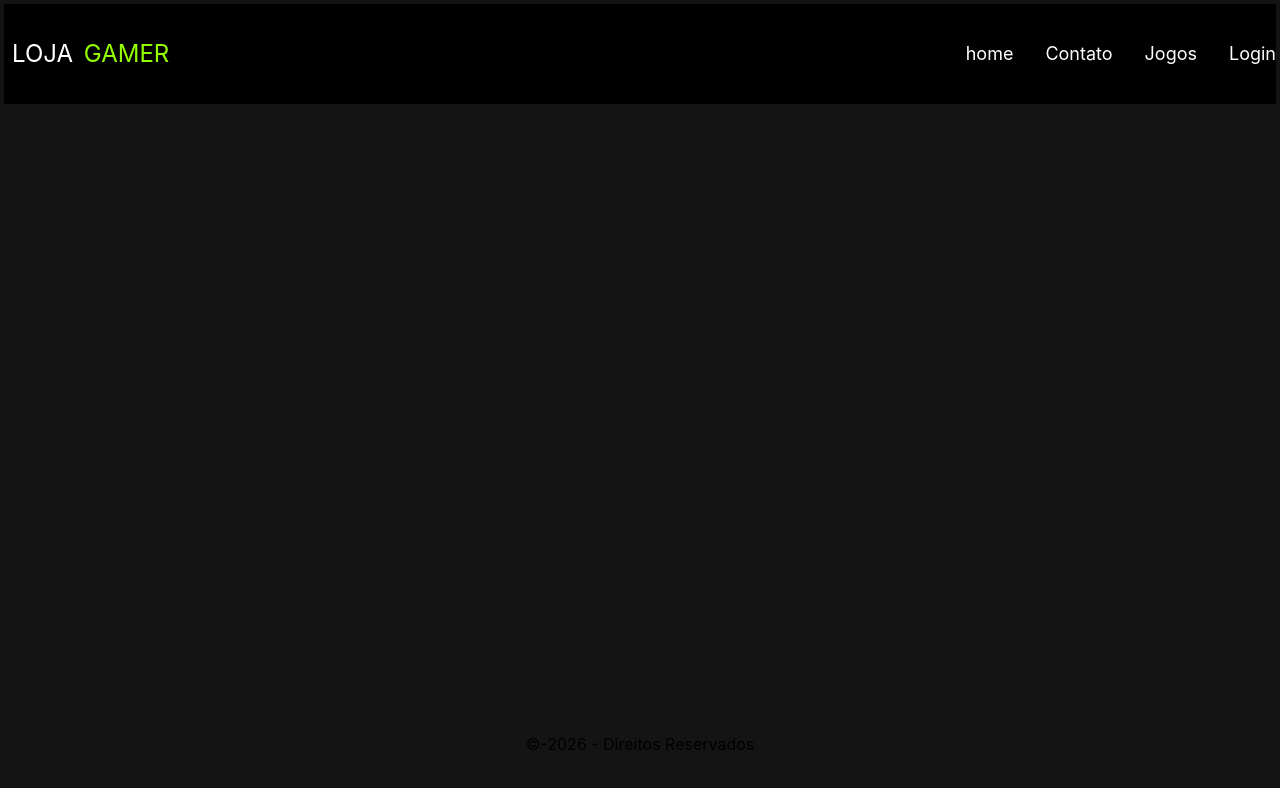
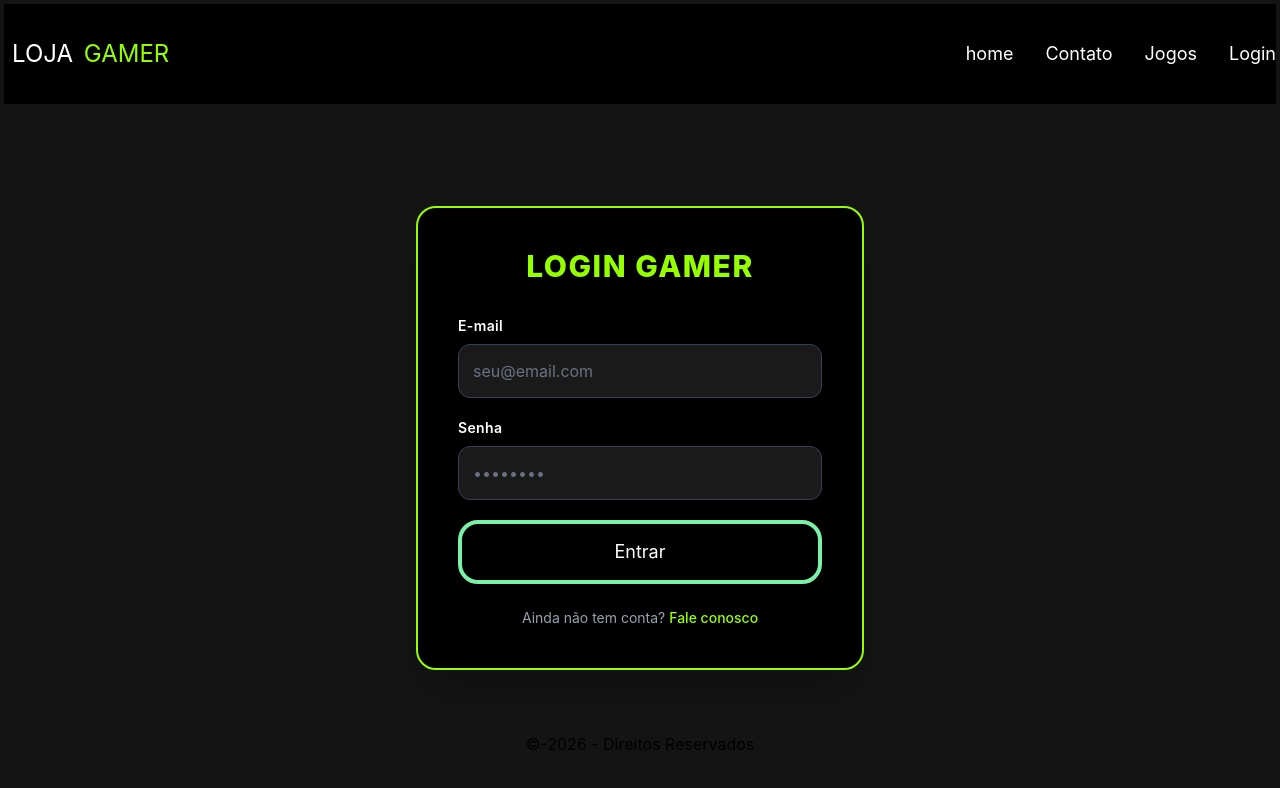
Before and after one commit to LuccaSavoia/lojagamer, a React (Vite) app: page /login in a window 1280 px wide. Shown: the top 788 px of the page. Built offline with nearby package versions, Linux system fonts and the light colour scheme.

Commit message:
feat: arrumando erros

```diff
--- a/src/css/estilo.css
+++ b/src/css/estilo.css
@@ -14,9 +14,9 @@
 .titulo {
     background-image: linear-gradient(to right, #95ff00, #9500ff);
     text-transform: uppercase;
-    margin-buttom: 20px;
-    font-wieght: 700px;
-    -weblink-text-fill-color: transparent;
+    margin-bottom: 20px;
+    font-weight: 700px;
+    -webkit-text-fill-color: transparent;
     background-clip: text;
     text-align: center;
 }
--- a/src/pages/Login.jsx
+++ b/src/pages/Login.jsx
@@ -1,8 +1,71 @@
-
+import { useState } from "react"
+import { useNavigate, Link } from "react-router-dom"
 
 const Login = () => {
+
+  //Hook- useState- manipula o estado da váriavel
+  const [email, setEmail] = useState("");
+  const [senha, setSenha] = useState("");
+  //Hook- useNavigate- Navega entre os componentes
+  const navigate = useNavigate();
+
+  //função de login
+  const Login = (e) => {
+    //Previne que a página regarregue
+    e.preventDefault();
+    alert(`Bem-Vindo(a),${email}`);
+    //Direciona para página Home
+    navigate("/");
+  }
+
   return (
-    <></>
+    <main className="grow flex items-center justify-center px-4 mt-20 login" >
+      <div className="bg-black p-8 sm:p-10 rounded-[20px] w-full max-w-md shadow-2xl border-2 border-[#95ff00]">
+
+        {/* Título com o mesmo estilo neon do site */}
+        <h2 className="text-2xl sm:text-3xl font-extrabold text-[#95ff00] text-center mb-8 uppercase tracking-wider">
+          Login Gamer
+        </h2>
+
+        <form onSubmit={Login} className="flex flex-col gap-5">
+          <div>
+            <label className="block text-white mb-2 text-sm font-semibold tracking-wide">E-mail</label>
+            <input
+              type="email"
+              required
+              value={email}
+              onChange={(e) => setEmail(e.target.value)}
+              placeholder="seu@email.com"
+              className="w-full p-3.5 rounded-xl bg-[#1a1a1a] text-white border border-gray-700 focus:border-[#95ff00] focus:ring-1 focus:ring-[#95ff00] outline-none transition-all placeholder:text-gray-500"
+            />
+          </div>
+
+          <div>
+            <label className="block text-white mb-2 text-sm font-semibold tracking-wide">Senha</label>
+            <input
+              type="password"
+              required
+              value={senha}
+              onChange={(e) => setSenha(e.target.value)}
+              placeholder="••••••••"
+              className="w-full p-3.5 rounded-xl bg-[#1a1a1a] text-white border border-gray-700 focus:border-[#95ff00] focus:ring-1 focus:ring-[#95ff00] outline-none transition-all placeholder:text-gray-500"
+            />
+          </div>
+
+          {/* Botão com o mesmo gradiente e efeito dos cards */}
+          <button
+            type="submit"
+            className=" border-4 border-green-300 t-2 w-full py-3.5 rounded-[20px] text-white text-lg transition-all duration-300 hover:opacity-90 hover:scale-105 hover:text-white cursor-pointer shadow-lg"
+          >
+            Entrar
+          </button>
+        </form>
+
+        <p className="text-center text-gray-400 mt-6 text-sm">
+          Ainda não tem conta? <Link to="/contato" className="text-[#95ff00] hover:underline font-medium">Fale conosco</Link>
+        </p>
+      </div>
+    </main>
   )
 }
 
```
